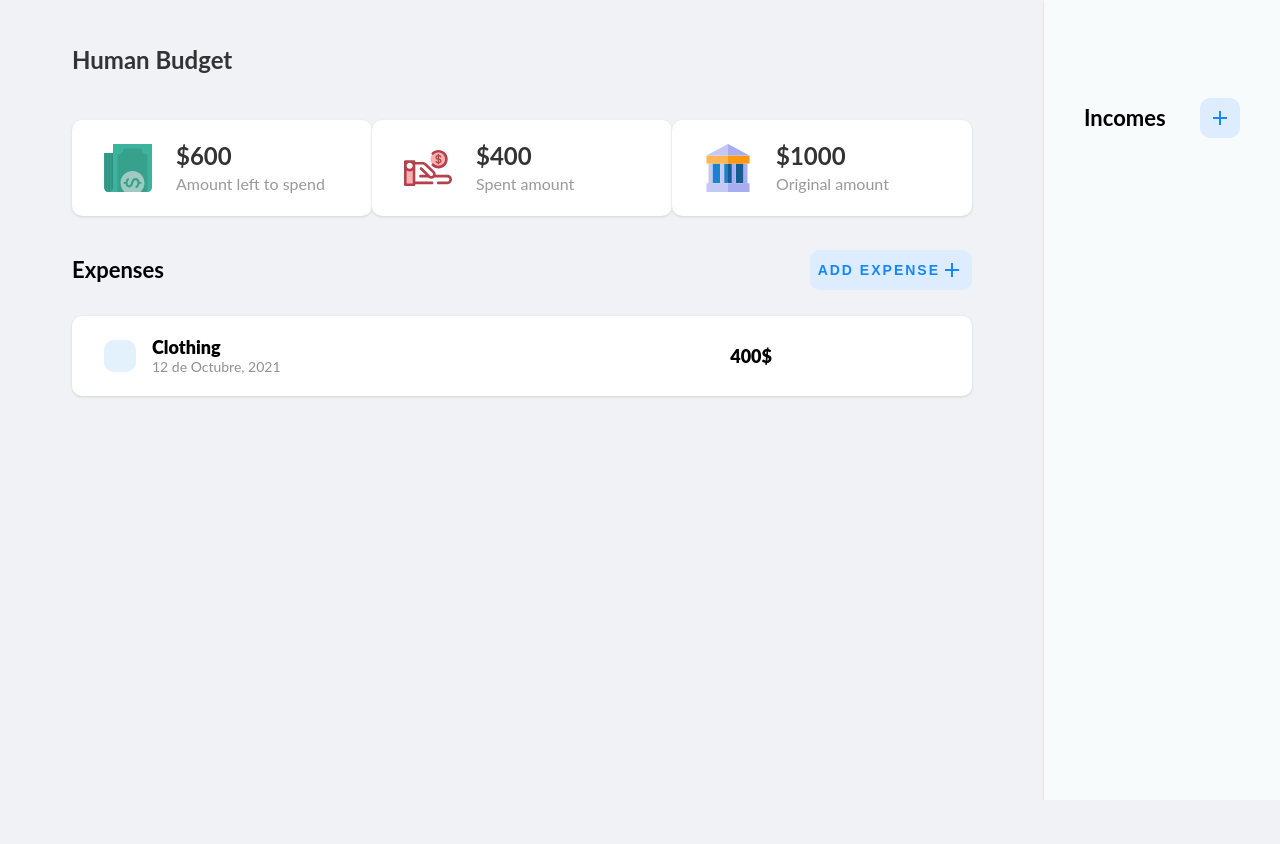
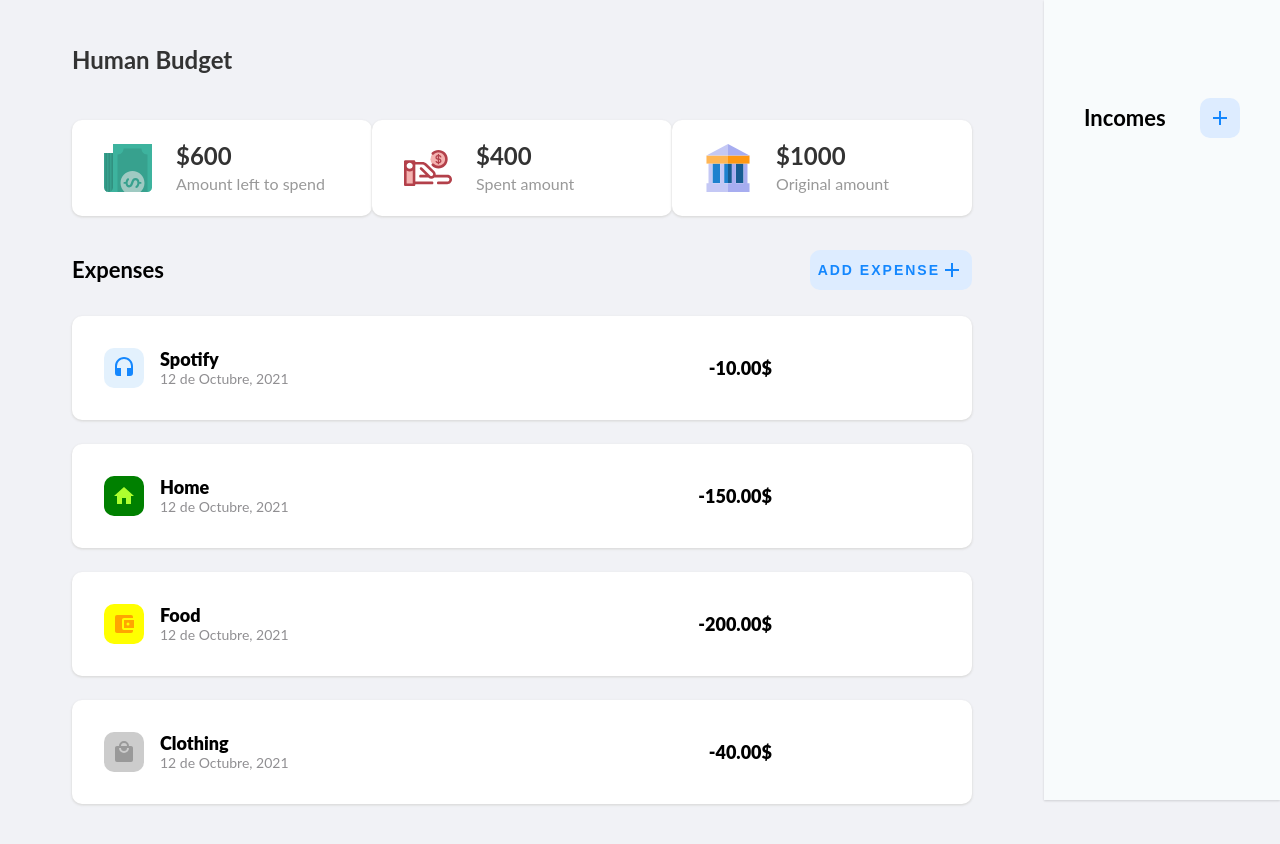
Before and after one commit to AlbaCasas/human-budget, a React (Create React App) app: page / in a window 1280 px wide. Shown: the top 844 px of the page. Before the commit the page ends 800 px from the top, so only its background shows below. Built offline with nearby package versions, Linux system fonts and the light colour scheme; the HTML template or start-up script is replaced by a standard one.

Commit message:
Add icon to ExpenseCard

```diff
--- a/src/components/ExpenseCard/ExpenseCard.css
+++ b/src/components/ExpenseCard/ExpenseCard.css
@@ -2,11 +2,12 @@
     background-color: white;
     width: 100%;
     padding: 16px 200px 16px 32px;
-    height: 80px;
+    height: 104px;
     border-radius: 10px;
     box-shadow: 0 1px 3px #ddd, 0 1px 2px #ddd;
     display:flex;
     align-items: center;
+    margin-bottom: 24px;
 }
 
 .expense__text--regular {
@@ -26,9 +27,33 @@
 
 .expense__color {
     background-color: #e3f1fd;
-    width: 32px;
-    height: 32px;
+    width: 40px;
+    height: 40px;
     border-radius: 10px;
+    display: flex;
+    align-items: center;
+    justify-content: center;
+    color: #1487FE;
+}
+
+.expense__color--gray {
+    background-color: #ccc;
+    color: #999;
+}
+
+.expense__color--yellow {
+    background-color: yellow;
+    color: orange;
+}
+
+.expense__color--red {
+    background-color: red;
+    color: crimson;
+}
+
+.expense__color--green {
+    background-color: green;
+    color: greenyellow;
 }
 
 .expense__left {
--- a/src/components/ExpenseCard/ExpenseCard.jsx
+++ b/src/components/ExpenseCard/ExpenseCard.jsx
@@ -1,8 +1,11 @@
+import Icon from "../Icon";
 import "./ExpenseCard.css";
 
 const ExpenseCard = (props) => {
     return <div className="expense">
-        <div className="expense__color"/>
+        <div className={`expense__color expense__color--${props.color}`}>
+            <Icon icon={props.icon}/>
+        </div>
         <div className="expense__left">
             <p className="expense__text--bold">{props.title}</p>
             <p className="expense__text--regular expense__date">{props.date}</p>
--- a/src/components/Icon/Icon.jsx
+++ b/src/components/Icon/Icon.jsx
@@ -4,6 +4,7 @@ const getPath = (iconName) => {
     const homePath = "M10,20V14H14V20H19V12H22L12,3L2,12H5V20H10Z";
     const pathPlus = "M19,13H13V19H11V13H5V11H11V5H13V11H19V13Z";
     const pathClose = "M19,6.41L17.59,5L12,10.59L6.41,5L5,6.41L10.59,12L5,17.59L6.41,19L12,13.41L17.59,19L19,17.59L13.41,12L19,6.41Z";
+    const pathShopping = "M12,13A5,5 0 0,1 7,8H9A3,3 0 0,0 12,11A3,3 0 0,0 15,8H17A5,5 0 0,1 12,13M12,3A3,3 0 0,1 15,6H9A3,3 0 0,1 12,3M19,6H17A5,5 0 0,0 12,1A5,5 0 0,0 7,6H5C3.89,6 3,6.89 3,8V20A2,2 0 0,0 5,22H19A2,2 0 0,0 21,20V8C21,6.89 20.1,6 19,6Z";
 
     if (iconName === "plus") {
         return pathPlus;
@@ -20,6 +21,10 @@ const getPath = (iconName) => {
     if (iconName === "home") {
         return homePath;
     }
+
+    if (iconName === "shopping")
+        return pathShopping;
+
     return null;
 }
 
--- a/src/pages/App.js
+++ b/src/pages/App.js
@@ -21,7 +21,11 @@ function App() {
           <Title>Expenses</Title>
           <Button icon="plus" variant="default" text="Add Expense"/>
         </div>
-        <ExpenseCard title="Clothing" date="12 de Octubre, 2021" amount="400$" />
+        <ExpenseCard title="Spotify" date="12 de Octubre, 2021" amount="-10.00$" icon="music" color="blue"/>
+        <ExpenseCard title="Home" date="12 de Octubre, 2021" amount="-150.00$" icon="home" color="green"/>
+        <ExpenseCard title="Food" date="12 de Octubre, 2021" amount="-200.00$" icon="wallet" color="yellow"/>
+        <ExpenseCard title="Clothing" date="12 de Octubre, 2021" amount="-40.00$" icon="shopping" color="gray"/>
+
       </Layout>
     </div>
   );
```
